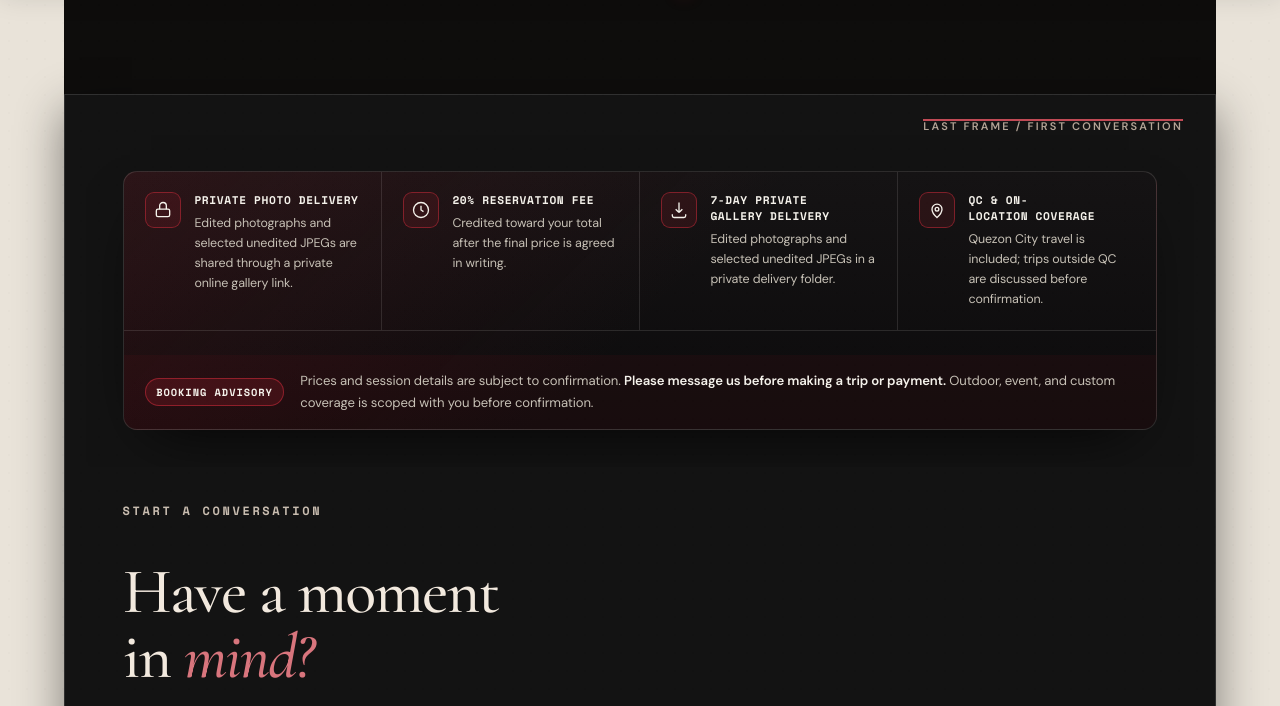
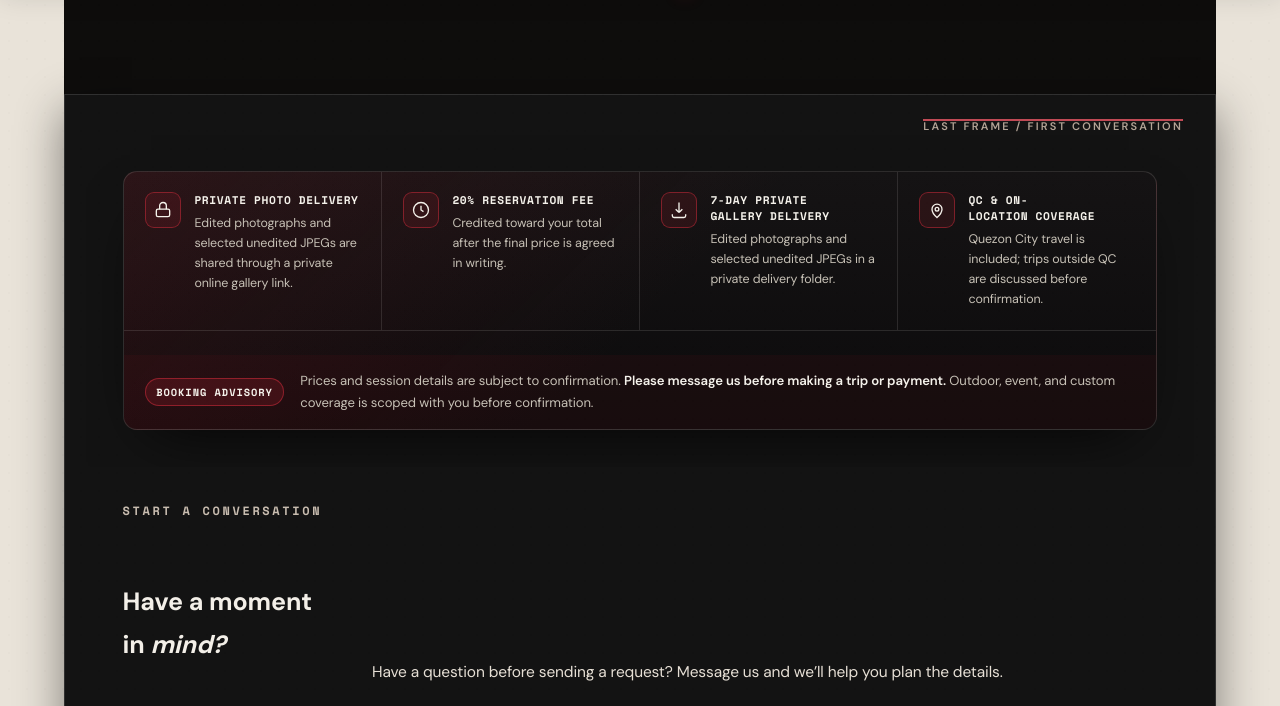
Before and after one commit to Legioniz/toki-satsuei, a plain HTML site: page booking.html in a window 1280 px wide. Shown: the part 94-800 px from the top of the page. Drawn offline with Linux system fonts and the light colour scheme.

Commit message:
Use a level-one heading on booking page

```diff
--- a/booking.html
+++ b/booking.html
@@ -107,7 +107,7 @@
         </section>
         <div class="contact-copy" data-reveal="left">
           <p class="eyebrow">Start a conversation</p>
-          <h2>Have a moment<br>in <em>mind?</em></h2>
+          <h1>Have a moment<br>in <em>mind?</em></h1>
           <p>Have a question before sending a request? Message us and we’ll help you plan the details.</p>
           <div class="hero-actions">
             <a class="button button-red" href="https://www.facebook.com/tokisatsuiephotography/" target="_blank" rel="noopener noreferrer">Message us on Facebook <span>↗</span></a>
```
